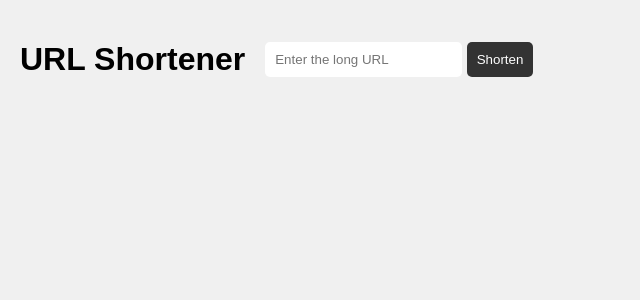
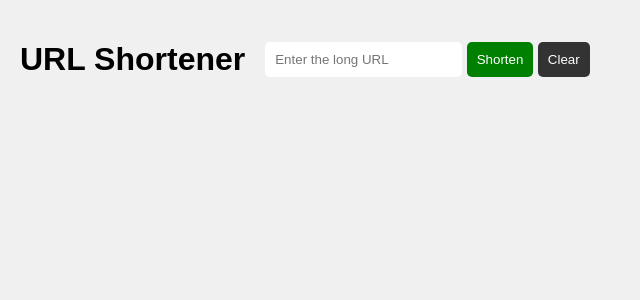
Before and after one commit to loujr/forward2, a Flask app: page / in a window 1280 px wide. Shown: the top 300 px of the page, without its empty margins (0-640 px from the left). Run offline with Flask 3, Linux system fonts and the light colour scheme.

Commit message:
added copy button and new url button as well as themes/css

```diff
--- a/templates/index.html
+++ b/templates/index.html
@@ -24,7 +24,12 @@
             border: none;
             border-radius: 5px;
         }
-        button {
+        #shorten_button {
+            background-color: #008000;
+            color: #fff;
+            cursor: pointer;
+        }
+        #clear_button {
             background-color: #333;
             color: #fff;
             cursor: pointer;
@@ -35,9 +40,16 @@
     <div id="content">
         <h1>URL Shortener</h1>
         <form method="POST" action="{{ url_for('index') }}">
-            <input type="text" name="long_url" placeholder="Enter the long URL">
-            <button type="submit">Shorten</button>
+            <input id="url_input" type="text" name="long_url" placeholder="Enter the long URL">
+            <button id="shorten_button" type="submit">Shorten</button>
+            <button type="button" id="clear_button">Clear</button>
         </form>
     </div>
+
+    <script>
+        document.querySelector('#clear_button').addEventListener('click', function() {
+            document.querySelector('#url_input').value = '';
+        });
+    </script>
 </body>
 </html>
--- a/templates/short_url.html
+++ b/templates/short_url.html
@@ -24,7 +24,7 @@
             border: 1px solid #333;
             border-radius: 5px;
         }
-        #copy_button {
+        #copy_button, #clear_button {
             padding: 10px 20px;
             border: none;
             border-radius: 5px;
@@ -38,7 +38,8 @@
     <div id="content">
         <h1>Shortened URL:</h1>
         <a id="short_url" href="{{ short_url }}">{{ short_url }}</a>
-        <button id="copy_button">Copy</button>
+        <button id="copy_button" style="background-color: #0b57ad;">Copy</button>
+        <button id="clear_button" type="button" onclick="window.location.href='{{ url_for('index') }}'">New URL</button>
     </div>
 
     <script>
```
